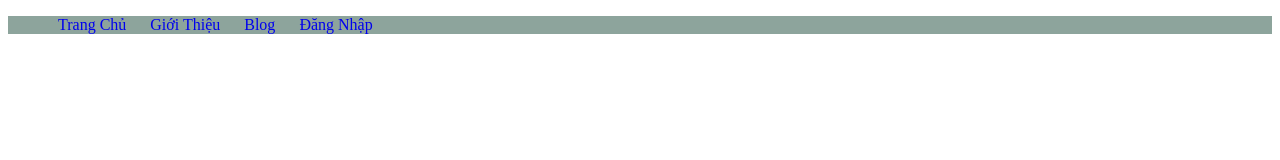
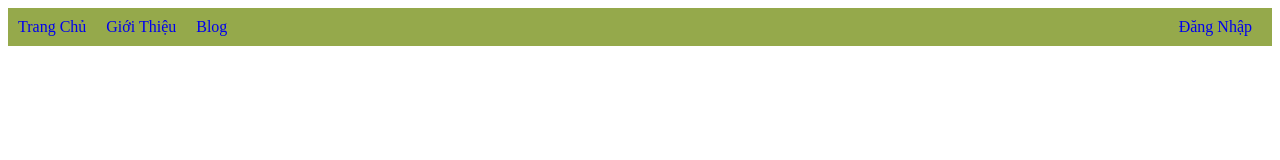
Before and after one commit to Chinh-Chien-Software/Chinh-Chien-Website, a plain HTML site: page index.html in a window 1280 px wide. Drawn offline with Linux system fonts and the light colour scheme.

Commit message:
cập nhật navigation bar

```diff
--- a/style.css
+++ b/style.css
@@ -1,17 +1,33 @@
-nav {
-    background-color: rgb(141, 164, 156);
+ul {
+    list-style-type: none;
+    margin: 0;
+    padding: 0;
+    overflow: hidden; /* Hiện background */
+    background-color: rgb(149, 169, 75);;
 }
 
 li {
-    list-style: none;
     display : inline;
-    padding: 10px;
+    float: left;
 }
 
 a:active {
     color: rgb(255, 255, 255);
 }
 
+a:hover {
+    background-color: rgb(39, 69, 58);
+    color: rgb(255, 255, 255);
+}
+
 a {
+    display: block;
     text-decoration: none;
+    background-color: rgb(149, 169, 75);
+    padding: 10px;
 }
+
+#signin-button {
+    float: right;
+    margin-right: 10px;
+}
```
